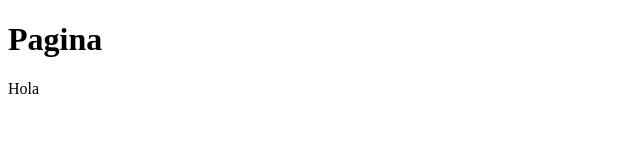
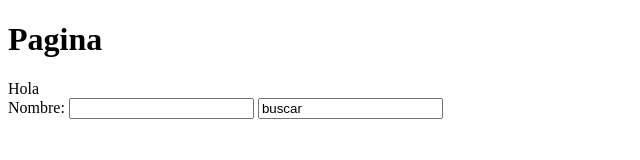
Before and after one commit to JoseChaverra-74/PersonalRepo, a plain HTML site: page index.html in a window 1280 px wide. Shown: the whole page, without its empty margins (0-640 px from the left). Drawn offline with Linux system fonts and the light colour scheme.

Commit message:
Actualización index.html

```diff
--- a/index.html
+++ b/index.html
@@ -4,5 +4,10 @@
 </head>
 <body>
     Hola
+    <br/>
+    <label>Nombre:</label>
+    <input type:"text"/>
+    <input type:"submit" value="buscar"/>
+    <br/>
 </body>
 </html>
```
